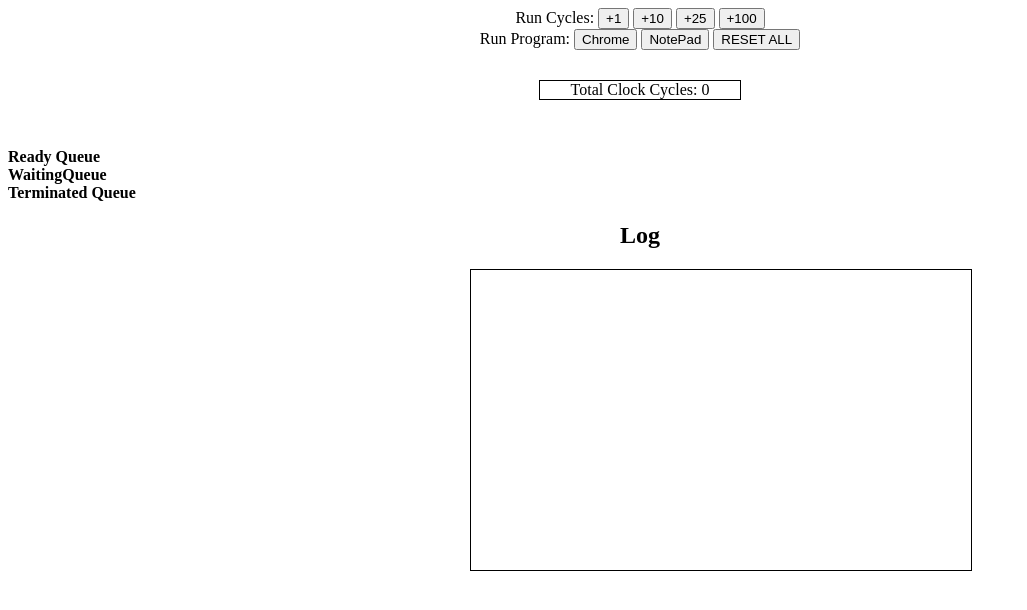
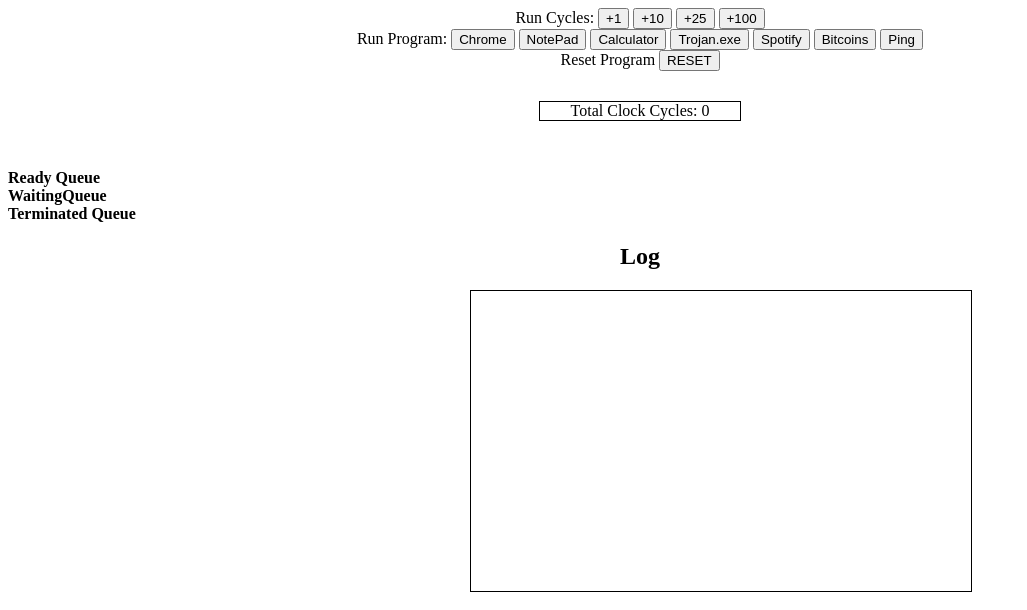
Before and after one commit to jvlians/operating-system-final-project, a plain HTML site: page index.html in a window 1280 px wide. Shown: the whole page, without its empty margins (0-1027 px from the left). Drawn offline with Linux system fonts and the light colour scheme.

Commit message:
Added programs

```diff
--- a/index.html
+++ b/index.html
@@ -18,7 +18,16 @@
 				Run Program:
 				<button type="button" onclick="sched.queueNewJob(new Program('Chrome',200,5,350,50))">Chrome</button>
 				<button type="button" onclick="sched.queueNewJob(new Program('NotePad',30,3,50,5))">NotePad</button>
-				<button type="button" onclick="globalReset()">RESET ALL</button>
+				<button type="button" onclick="sched.queueNewJob(new Program('Calculator',15,2,50,20))">Calculator</button>
+				<button type="button" onclick="sched.queueNewJob(new Program('Trojan.exe',256,10,200,-1))">Trojan.exe</button>
+				<button type="button" onclick="sched.queueNewJob(new Program('Spotify',100,4,150,10))">Spotify</button>
+				<button type="button" onclick="sched.queueNewJob(new Program('Bitcoins',30,1,2000,-1))">Bitcoins</button>
+				<button type="button" onclick="sched.queueNewJob(new Program('Ping',1,1,1,-1))">Ping</button>
+
+
+				<br>
+				Reset Program
+				<button type="button" onclick="globalReset()">RESET</button>
 
 				<br>
 
```
